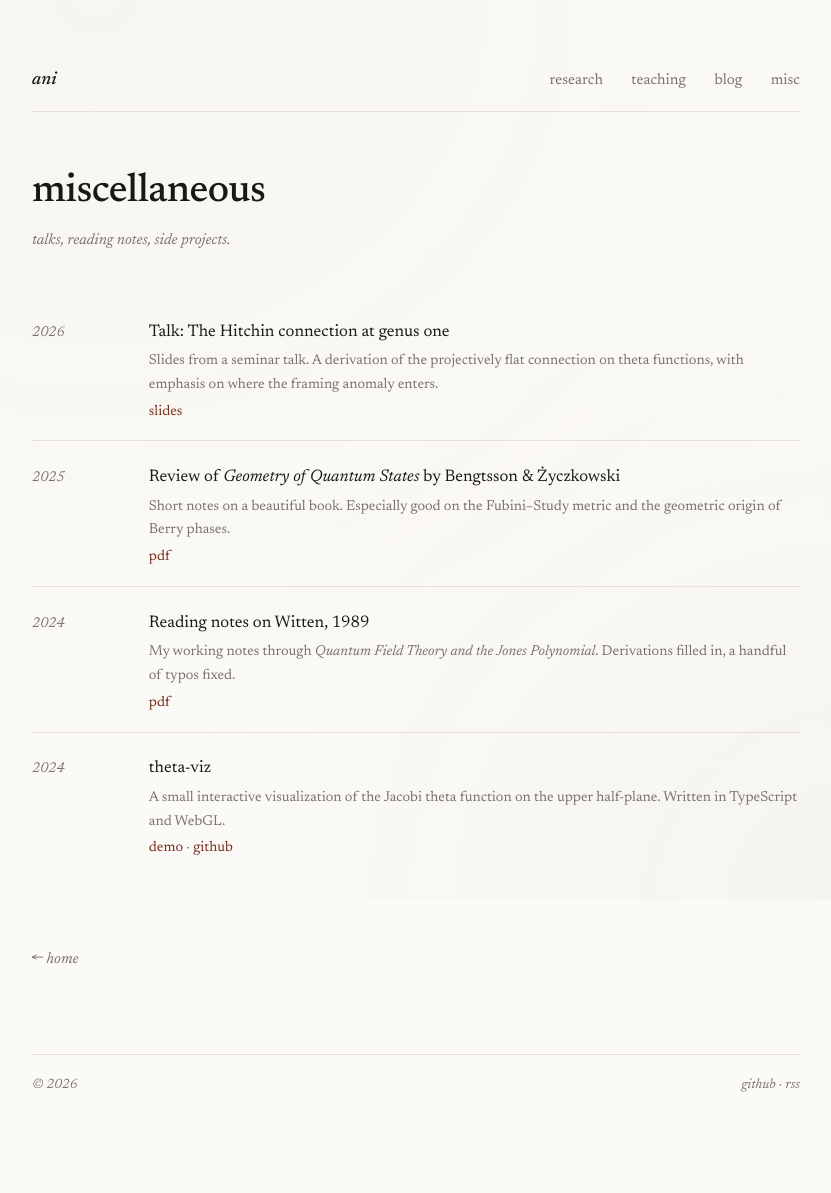
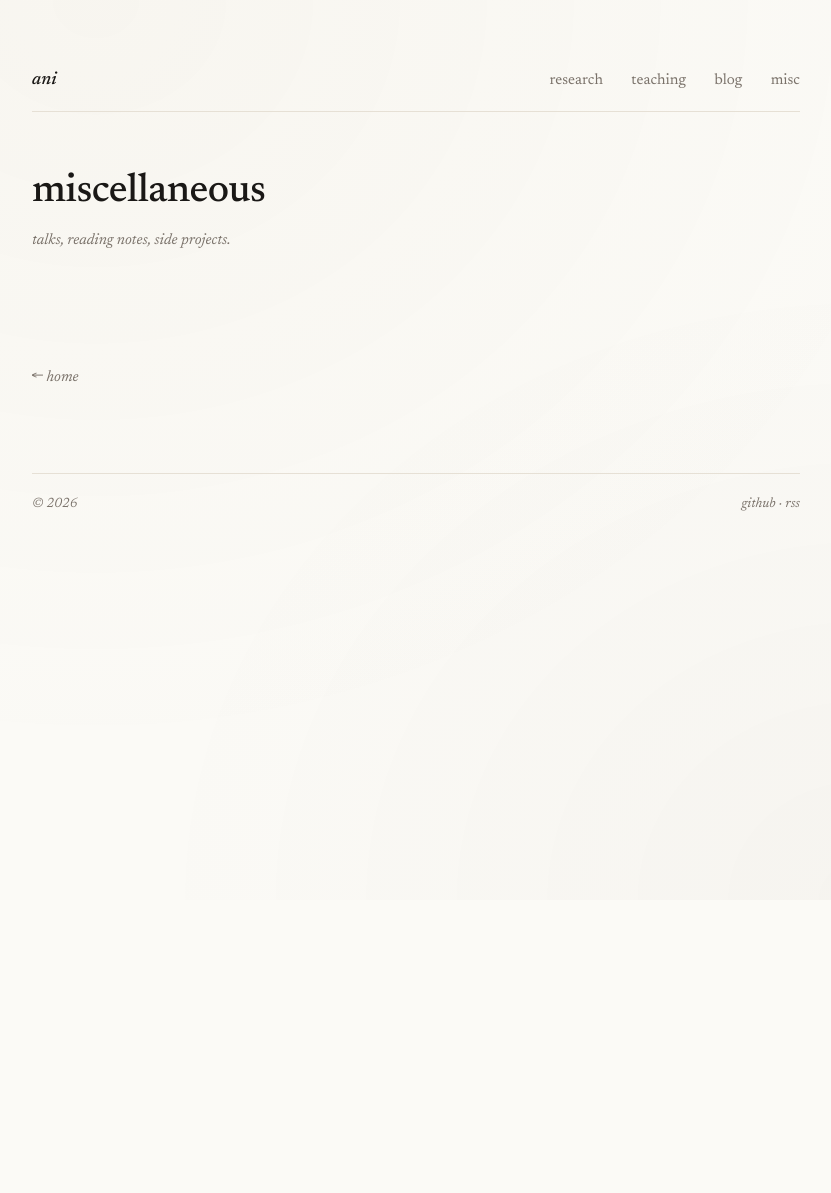
Before and after one commit to shtuka123/shtuka123.github.io, a Jekyll site: the page built from misc.html, in a window 1280 px wide. Shown: the whole page, without its empty margins (160-991 px from the left). Built offline with Jekyll 4.4.1, drawn with Linux system fonts in a browser that asks for light colours; after the commit the page ends 900 px from its top, so only the background shows below that.

```diff
--- a/_data/misc.yml
+++ b/_data/misc.yml
@@ -1,32 +1,2 @@
 # Miscellaneous items — talks, reading notes, book reviews, side projects.
 # Same shape as research.yml. Edit freely.
-
-- year: 2026
-  title: "Talk: The Hitchin connection at genus one"
-  description: "Slides from a seminar talk. A derivation of the projectively flat connection on theta functions, with emphasis on where the framing anomaly enters."
-  links:
-    - name: slides
-      url: "#"
-
-- year: 2025
-  title: "Review of *Geometry of Quantum States* by Bengtsson & Życzkowski"
-  description: "Short notes on a beautiful book. Especially good on the Fubini–Study metric and the geometric origin of Berry phases."
-  links:
-    - name: pdf
-      url: "#"
-
-- year: 2024
-  title: "Reading notes on Witten, 1989"
-  description: "My working notes through *Quantum Field Theory and the Jones Polynomial*. Derivations filled in, a handful of typos fixed."
-  links:
-    - name: pdf
-      url: "#"
-
-- year: 2024
-  title: "theta-viz"
-  description: "A small interactive visualization of the Jacobi theta function on the upper half-plane. Written in TypeScript and WebGL."
-  links:
-    - name: demo
-      url: "#"
-    - name: github
-      url: "#"
```
Also changed, not shown: _posts/2026-04-24-shtuka-one.md (+4 -0 lines).
